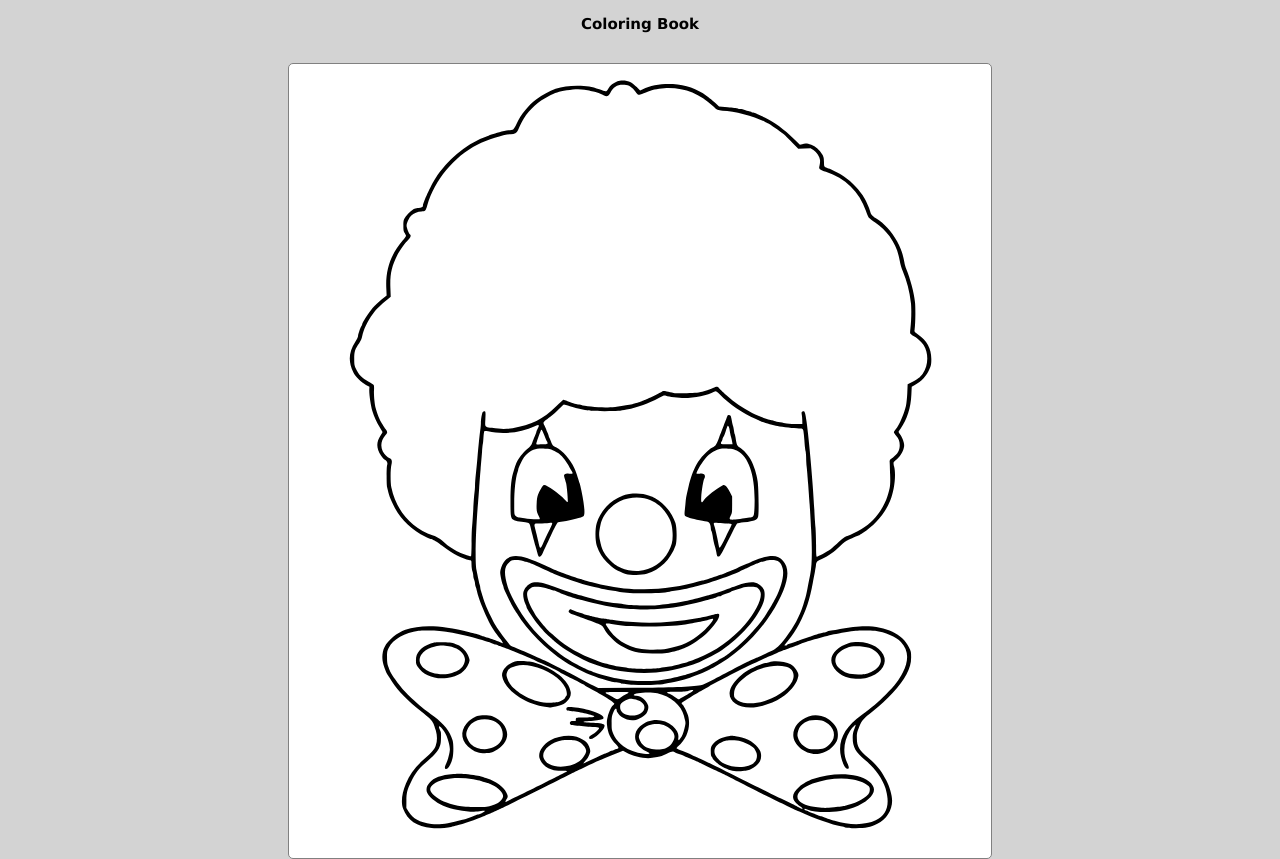
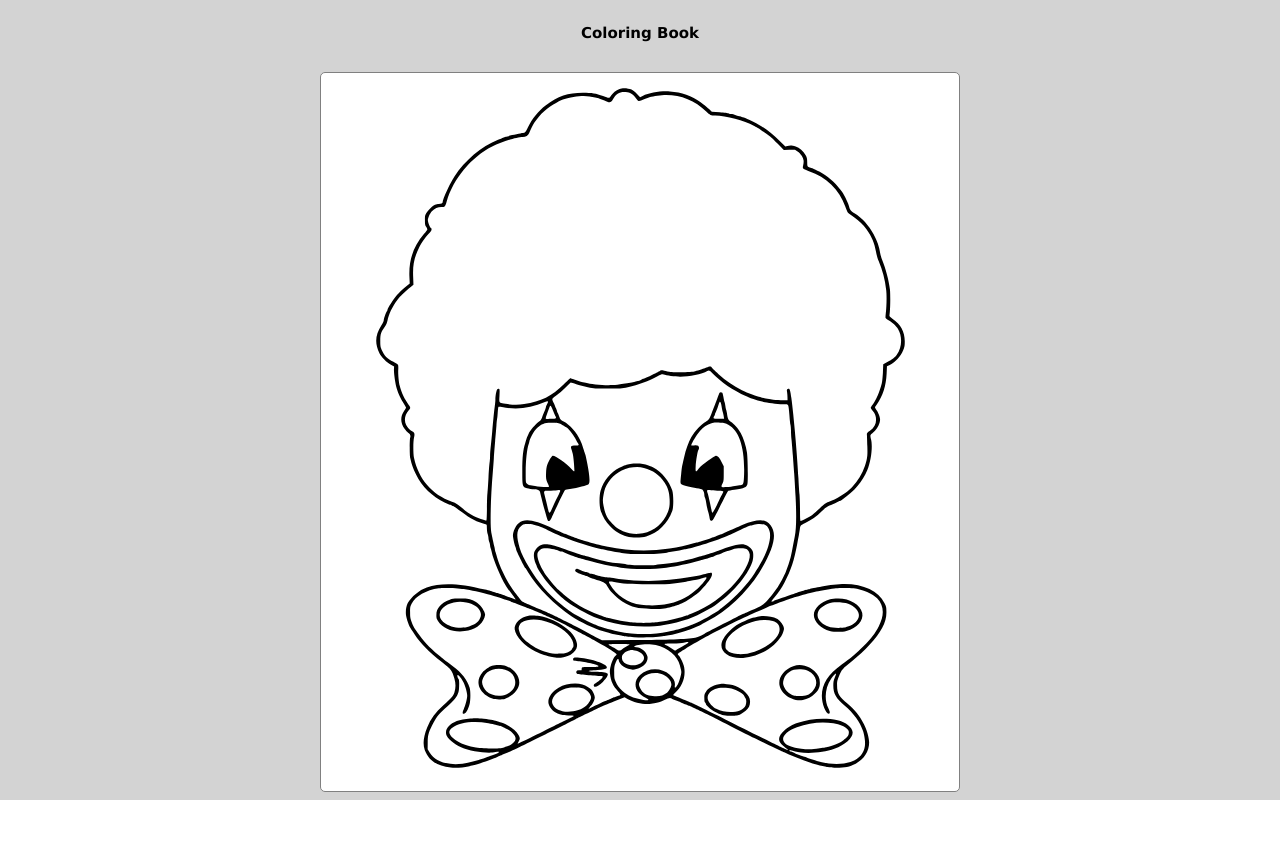
Before and after one commit to miloss98/coloring-book, a React (Create React App) app: page / in a window 1280 px wide. After the commit the page ends 800 px from the top, so only its background shows below. Built offline with nearby package versions, Linux system fonts and the light colour scheme.

Commit message:
scaling fixed

```diff
--- a/src/app.css
+++ b/src/app.css
@@ -1,5 +1,5 @@
 .wrapper {
-  min-height: 100vh;
+  height: 100vh;
   width: 100%;
   background-color: lightgrey;
 }
@@ -12,8 +12,8 @@
   align-items: center;
 }
 .img-container {
-  width: 55%;
-  height: 100%;
+  width: 50%;
+  height: 90%;
   border: 1px solid grey;
   border-radius: 5px;
   background-color: white;
```
